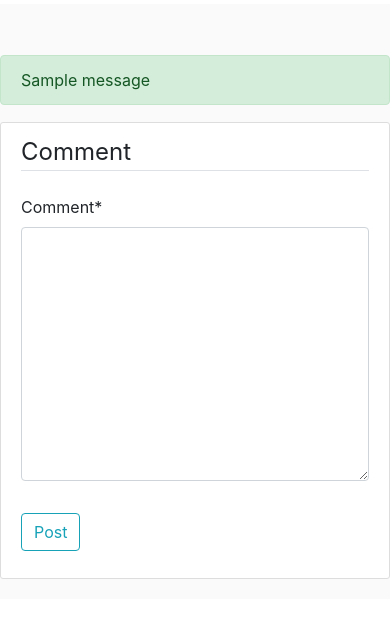
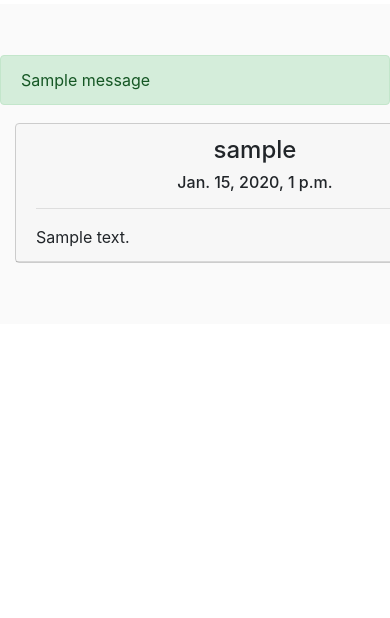
Before and after one commit to tonyguthiga/instagram, a Django app: page /comment/1/ in a window 390 px wide. Shown: the part 56-674 px from the top of that part. Run offline with Django 3.2, Linux system fonts and the light colour scheme; the first user in the database is signed in; tables that the repository leaves empty hold one stand-in row (Sample ...); one stand-in notice (Sample message) is shown; the page is wider than the window, and the part outside it is not shown; some libraries are stand-ins or nearby versions.

Commit message:
fixed comment bug

```diff
--- a/insta/forms.py
+++ b/insta/forms.py
@@ -6,7 +6,7 @@ from .models import Comment, Post
 class CommentForm(forms.ModelForm):
     class Meta:
         model = Comment
-        exclude = ['image', 'comment_owner']
+        exclude = ['user','image','date_commented']
 
 class PostForm(forms.ModelForm):
     class Meta:
--- a/insta/models.py
+++ b/insta/models.py
@@ -16,14 +16,25 @@ class Post(models.Model):
     def __str__(self):
         return str(self.caption)
 
+    @classmethod
+    def search_by_author(cls,author):
+        authors = Post.objects.filter(author__author__icontains=author)
+        return authors
+
+    @classmethod
+    def get_single_photo(cls,id):
+        image = cls.objects.get(pk=id)
+        return image
+
 class Likes(models.Model):
     liker = models.ForeignKey(User, on_delete=models.CASCADE)
     image = models.ForeignKey(Post, on_delete=models.CASCADE)
 
 class Comment(models.Model):
+    user = models.ForeignKey(User, on_delete=models.CASCADE, null=True)
     image = models.ForeignKey(Post, blank=True, on_delete=models.CASCADE,related_name='comment')
-    comment_owner = models.ForeignKey(User, blank=True, on_delete=models.CASCADE)
-    comment= models.TextField()
+    comment = models.CharField(max_length=150, blank=True)
+    date_commented = models.DateTimeField(default=timezone.now)
 
     def save_comment(self):
         self.save()
@@ -31,9 +42,12 @@ class Comment(models.Model):
     def delete_comment(self):
         self.delete()
 
+    class Meta:
+        ordering = ['-date_commented']
+
     @classmethod
-    def get_image_comments(cls, id):
-        comments = Comment.objects.filter(image__pk=id)
+    def get_comments(cls,id):
+        comments = cls.objects.filter(image__id=id)
         return comments
 
     def __str__(self):
--- a/insta/templates/posts/base.html
+++ b/insta/templates/posts/base.html
@@ -29,8 +29,8 @@
               <div class="navbar-nav mr-auto">
                 <a class="nav-item nav-link" href="{% url 'index' %}">Home</a>
               </div>
-              <form class="form-inline">
-                <input class="form-control mr-sm-2 search-input" type="search" action="{% url 'search' %}" placeholder="Search...">
+              <form class="form-inline" action="{% url 'search_results' %}">
+                <input class="form-control mr-sm-2 search-input" type="text"  placeholder="Search..." >
                 <button class="btn btn-search my-2 my-sm-0" type="submit">
                    <i class="fa fa-search"></i>
                 </button>
--- a/insta/templates/posts/comment.html
+++ b/insta/templates/posts/comment.html
@@ -1,22 +1,32 @@
 {% extends "posts/base.html" %}
-{% load crispy_forms_tags %}
+
 {% block content %}
-    <div class="container content-section">
-        <div class="row">
-            <div class="col-md-4"></div>
-            <div class="col-md-4">
-                <form method="POST">
-                    {% csrf_token %}
-                    <fieldset class="form-group">
-                        <legend class="border-bottom mb-4">Comment</legend>
-                        {{ form|crispy }}
-                    </fieldset>
-                    <div class="form-group">
-                        <button class="btn btn-outline-info" type="submit">Post</button>
+{% if comments %}
+<div class="container">
+    {% for comment in comments %}
+    <div class="row">
+        <div class="col-sm-3"></div>
+        <div class="col-sm-6">
+            <div class="card" style="width: 30rem;">
+                <div class="card-header">
+                    <div>
+                        <h4 class="text-center mycom">{{comment.user.username}}</h4>
+                        <h6 class="text-center mycom">{{comment.date_commented}}</h6>
                     </div>
-                </form>
+                    <span>
+                    <hr></span>
+                    <span class="text-center">{{comment.comment}}</span>
+                </div>
             </div>
-            <div class="col-md-4"></div>
+        </div>
+        <div class="col-sm-3"></div>
     </div>
-    </div>
+    {% endfor %}
+</div>
+{% else %}
+<div class="text-center">
+    <p>No comments yet!!😔</p>
+</div>
+
+{% endif %}
 {% endblock %}
--- a/insta/urls.py
+++ b/insta/urls.py
@@ -3,6 +3,7 @@ from .views import PostListView, PostDetailView, PostCreateView, PostUpdateView,
 from django.urls import path
 from django.conf import settings
 from django.conf.urls.static import static
+from django.conf.urls import url
 
 urlpatterns = [
     path('', PostListView.as_view(), name='index'),
@@ -11,8 +12,10 @@ urlpatterns = [
     path('post/<int:pk>/update/', PostUpdateView.as_view(), name='post-update'),
     path('post/<int:pk>/delete/', PostDeleteView.as_view(), name='post-delete'),
     path('like/<image_id>/', views.like, name='like'),
-    path('comment/<image_id>/', views.comment, name='comment'),
-    path('search/',views.search, name='search'),
+    url(r'new_comment/(\d+)/$' ,views.add_comment,name='newComment'),
+    url('comment/(\d+)/$' ,views.comments,name='comments'),
+    path('search/', views.search_user, name='search_results'),
+
 ]
 if settings.DEBUG:
     urlpatterns+= static(settings.MEDIA_URL, document_root = settings.MEDIA_ROOT)
--- a/insta/views.py
+++ b/insta/views.py
@@ -1,5 +1,6 @@
 from django.shortcuts import render, redirect
 from django.contrib.auth.models import User
+from django.contrib.auth.decorators import login_required
 from django.contrib.auth.mixins import LoginRequiredMixin, UserPassesTestMixin
 from django.views.generic import ListView, DetailView, CreateView, UpdateView, DeleteView
 from .models import Post, Comment, Likes
@@ -70,38 +71,37 @@ def like(request, image_id):
 
     return redirect('index')
 
-def comment(request,image_id):
-    current_user=request.user
-    image = Post.objects.get(id=image_id)
-    profile_owner = User.objects.get(username=current_user)
-    comments = Comment.objects.all()
-    print(comments)
-    if request.method == 'POST':
-        form = CommentForm(request.POST)
-        if form.is_valid():
-            comment = form.save(commit=False)
-            comment.image = image
-            comment.comment_owner = current_user
-            comment.save()
+def comments(request,id):
+    comments = Comment.get_comments(id)
+    return render(request,'posts/comment.html',{"comments":comments})
 
-            print(comments)
+@login_required (login_url='/accounts/register/')
+def add_comment(request,id):
+   current_user = request.user
+   image = Post.get_single_photo(id=id)
+   if request.method == 'POST':
+       form = CommentForm(request.POST)
+       print(form)
+       if form.is_valid():
+           comment = form.save(commit=False)
+           comment.user = current_user
+           comment.image_id = id
+           comment.save()
+       return redirect('index')
+   else:
+       form = CommentForm()
+       return render(request,'posts/new_comment.html',{"form":form,"image":image})
 
 
-        return redirect('index')
+def search_user(request):
+    name = 'Search'
+    authors = Post.objects.all()
+    if 'author' in request.GET and request.GET['author']:
+        search_term = request.GET.get('author')
+        results = Post.search_by_author(search_term)
+        message = f"{search_term}"
 
+        return render(request, '/posts/results.html', {'name':name, 'authors':results, 'message':message, 'authors':authors})
     else:
-        form = CommentForm()
-
-    return render(request, 'posts/comment.html', locals())
-
-def search(request):
-    profiles = User.objects.all()
-
-    if 'username' in request.GET and request.GET['username']:
-        search_term = request.GET.get('username')
-        results = User.objects.filter(username__icontains=search_term)
-        print(results)
-
-        return render(request,'posts/results.html',locals())
-
-    return redirect('index')
+        message = 'You havent searched yet'
+        return render(request, 'posts/results.html',{'message':message})
```
Also changed, not shown: insta/templates/posts/new_comment.html (added, +22 -0 lines), insta/templates/posts/post_detail.html (+0 -16 lines), insta/templates/posts/post_list.html (+2 -9 lines), insta/templates/posts/results.html (+19 -24 lines), insta/migrations/0012_auto_20200813_2034.py (added).
